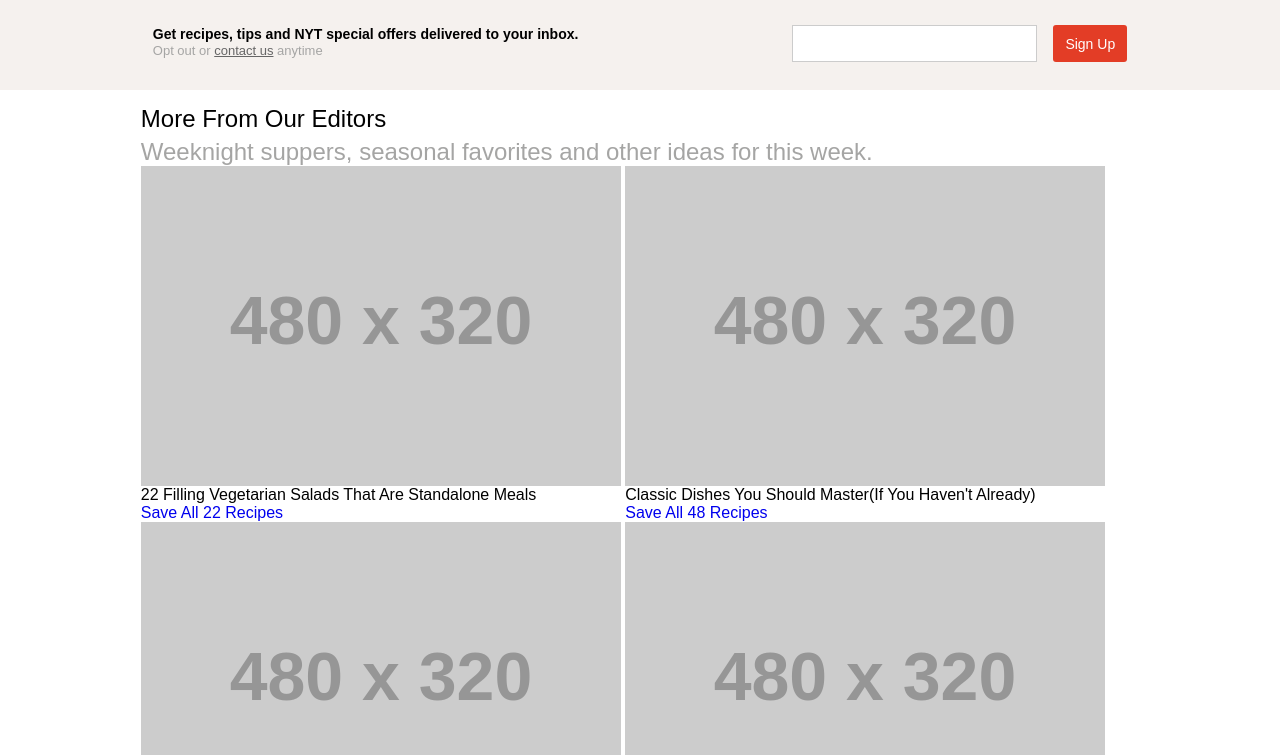
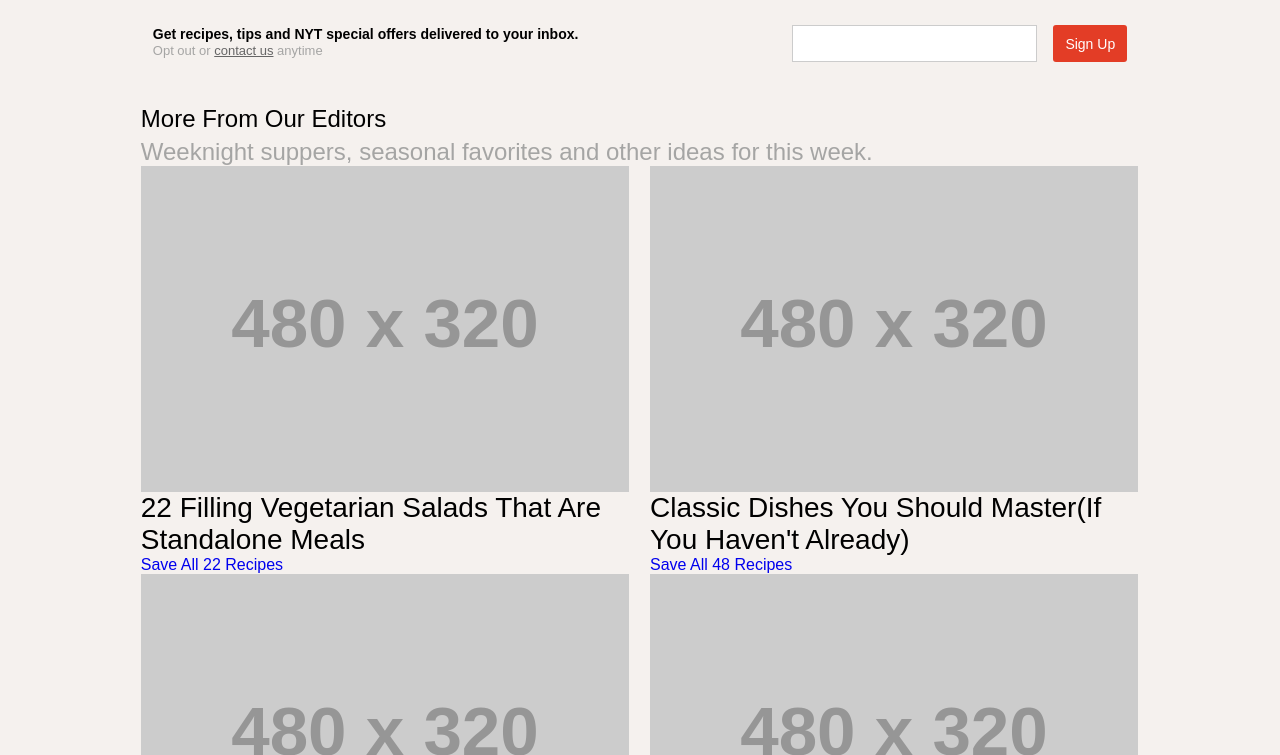
Before and after one commit to sdhanrajaxioned/cooking_Sass, a website: page index.html in a window 1280 px wide. Shown: the part 1145-1900 px from the top of the page. Drawn offline with Linux system fonts and the light colour scheme; placeholder pictures from the web are drawn by us.

Commit message:
started popular recipe section styling

```diff
--- /dev/null
+++ b/assets/sass/layout/_popular-recipes.scss
@@ -0,0 +1,22 @@
+.popular-recipes {
+    background-color: $bg-color;
+
+    &__cards {
+
+        @include flex(normal, normal) {
+            flex-wrap: wrap;
+        }
+
+        &__card {
+            margin-right: 2.1%;
+            flex-basis: 48.9%;
+            &:nth-child(even) { margin-right: 0; }
+        }
+    }
+
+    @at-root
+    .popular-recipe-card-heading {
+        font-size: 28px;
+    }
+
+}
--- a/assets/sass/layout/_sams-suggestion.scss
+++ b/assets/sass/layout/_sams-suggestion.scss
@@ -53,7 +53,6 @@
   }
 
   @at-root
-  .sams-recipe-card-info,
   .recipe-card-info {
     padding: 10px 15px;
     @include flex(space-between, stretch) {
--- a/assets/sass/styles.scss
+++ b/assets/sass/styles.scss
@@ -7,5 +7,6 @@
 @import "layout/banner";
 @import "layout/what-to-cook";
 @import "layout/sams-suggestion";
+@import "layout/popular-recipes";
 //components
 @import "components/buttons";
```
Also changed, not shown: assets/css/style.css, 1 other file.
